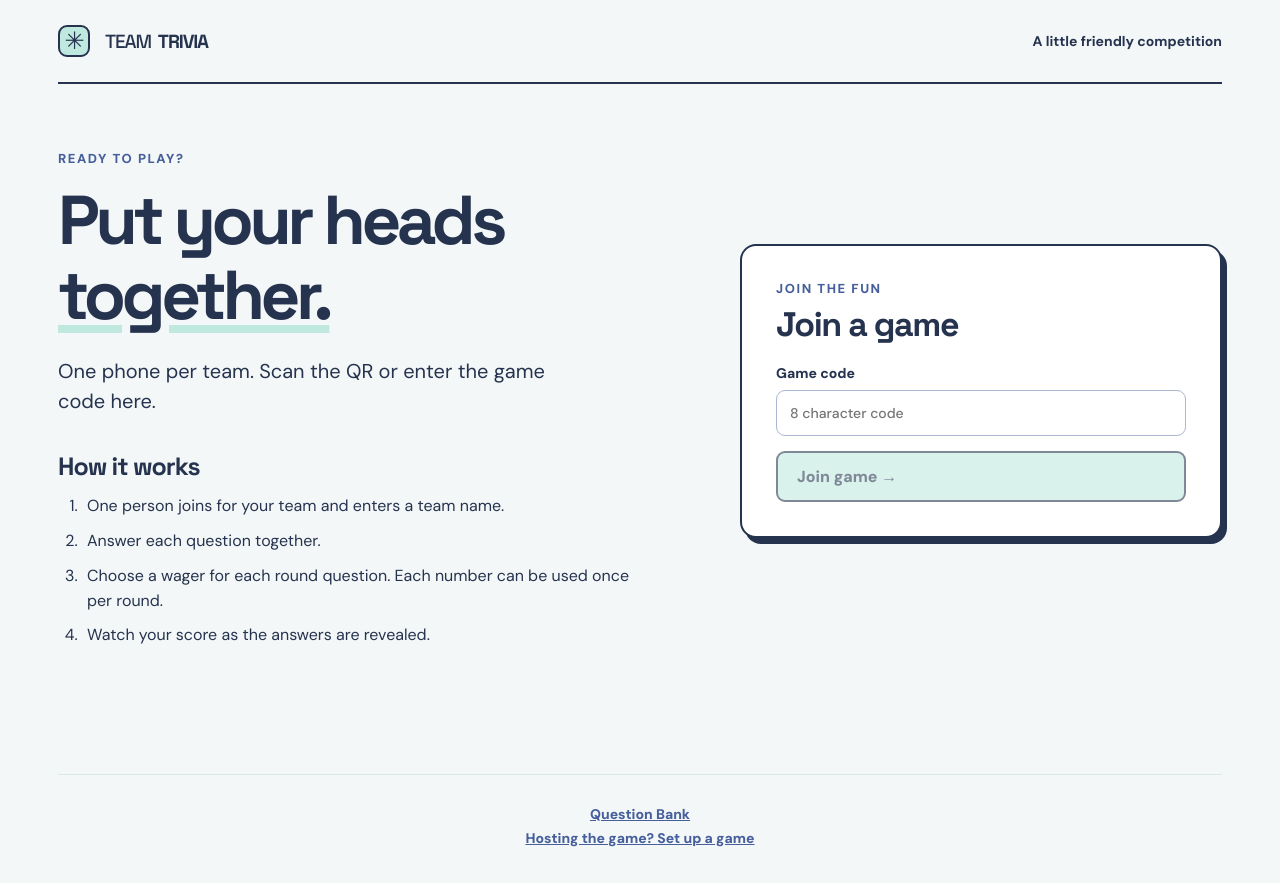
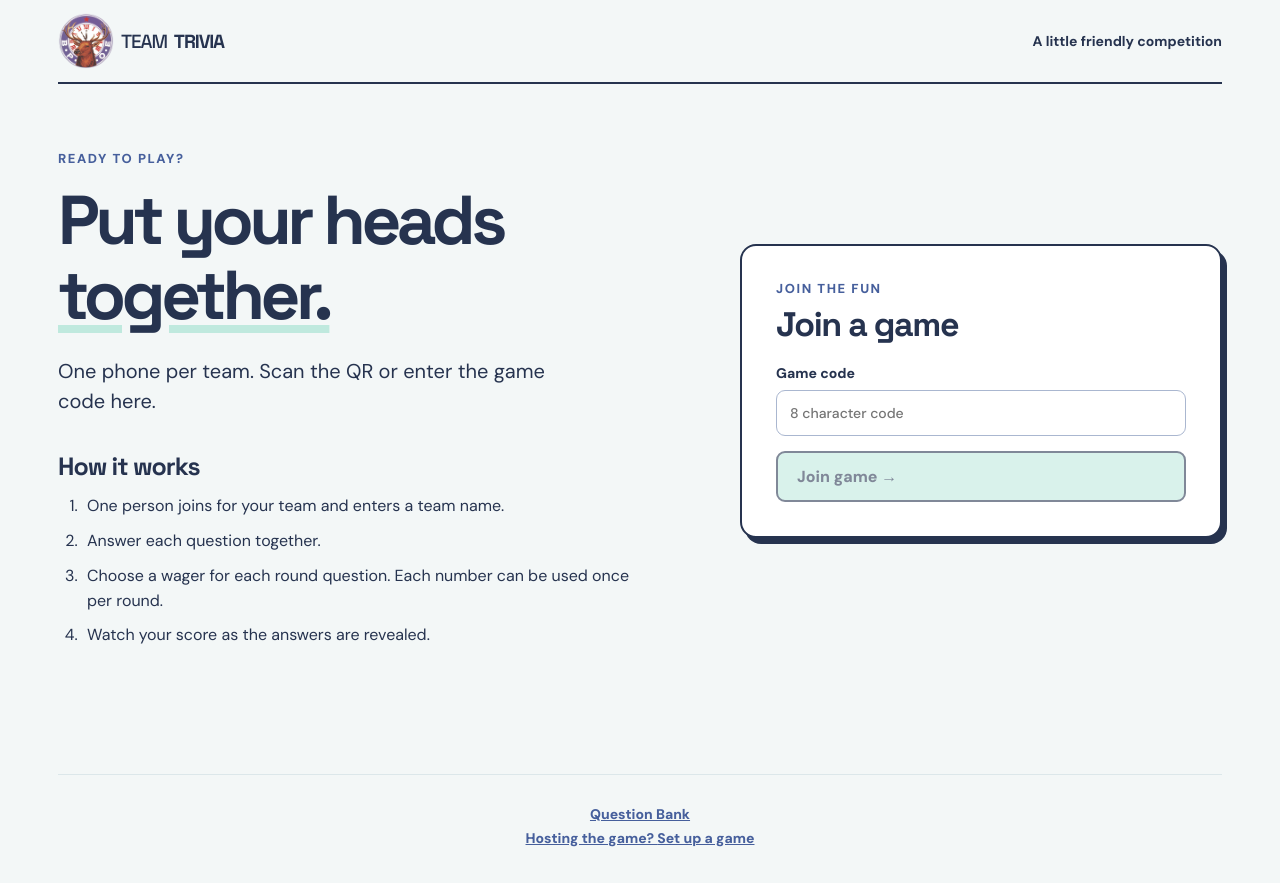
Before and after one commit to comradebesti/trivia, a Next.js app: page / in a window 1280 px wide. Built offline with nearby package versions, Linux system fonts and the light colour scheme.

Commit message:
Fix company logo and favicon image path

```diff
--- a/app/components/CompanyBrand.tsx
+++ b/app/components/CompanyBrand.tsx
@@ -2,5 +2,5 @@
 import { useState } from "react";
 export default function CompanyBrand() {
  const [missing,setMissing]=useState(false);
- return <div className="brand">{!missing ? <img src="/favicon.jpg?v=20261007-1105" alt="Company logo" onError={()=>setMissing(true)} style={{maxWidth:220,maxHeight:56,width:"auto",height:"auto",objectFit:"contain"}}/> : <span className="brandmark">✳</span>} TEAM <b>TRIVIA</b></div>;
+ return <div className="brand">{!missing ? <img src="/flavicon.png?v=20261007-1111" alt="Company logo" onError={()=>setMissing(true)} style={{maxWidth:220,maxHeight:56,width:"auto",height:"auto",objectFit:"contain"}}/> : <span className="brandmark">âœ³</span>} TEAM <b>TRIVIA</b></div>;
 }
--- a/app/layout.tsx
+++ b/app/layout.tsx
@@ -3,7 +3,7 @@ import "./globals.css";
 export const metadata: Metadata = {
   title: "Team Trivia",
   description: "A live team trivia game for your next event.",
-  icons: { icon: "/favicon.jpg?v=20261007-1105" }
+  icons: { icon: "/flavicon.png?v=20261007-1111" }
 };
 export default function RootLayout({ children }: Readonly<{ children: React.ReactNode }>) {
   return <html lang="en"><body>{children}</body></html>;
```
Also changed, not shown: public/flavicon.png (added).
